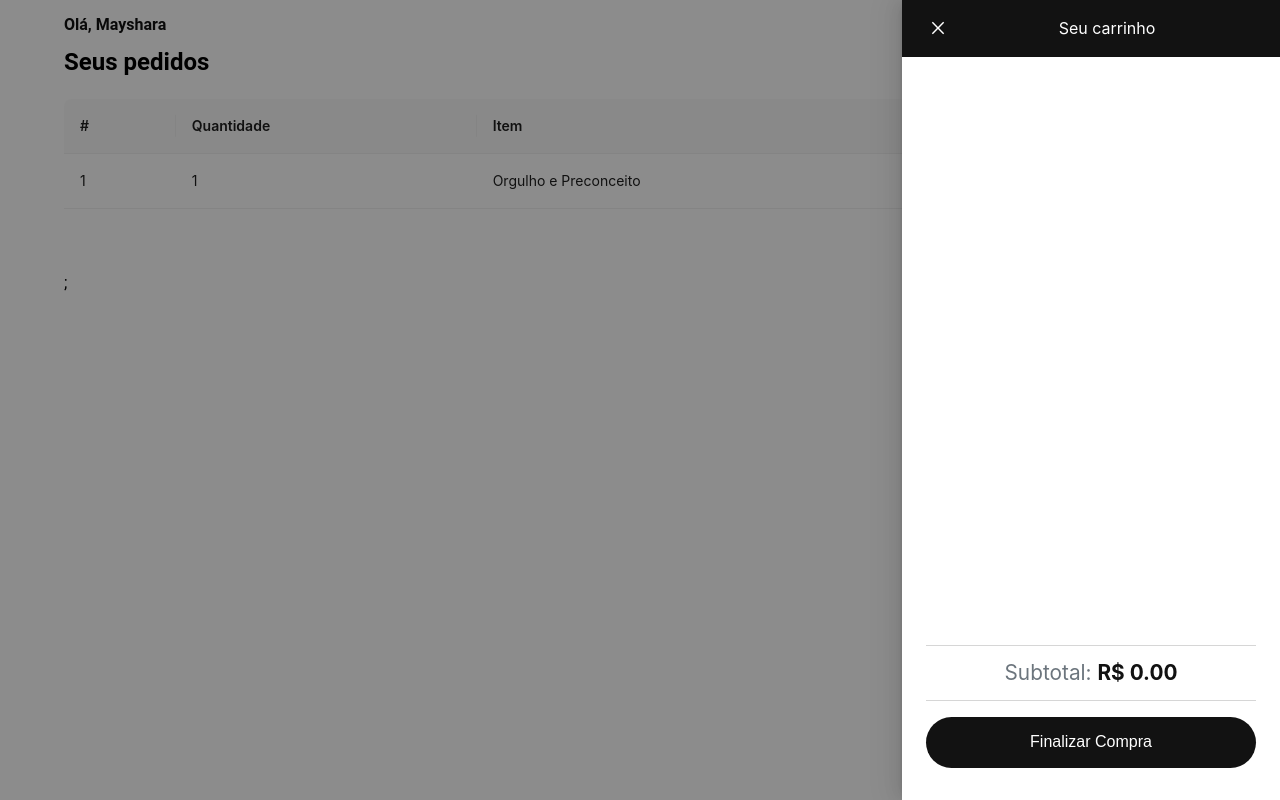
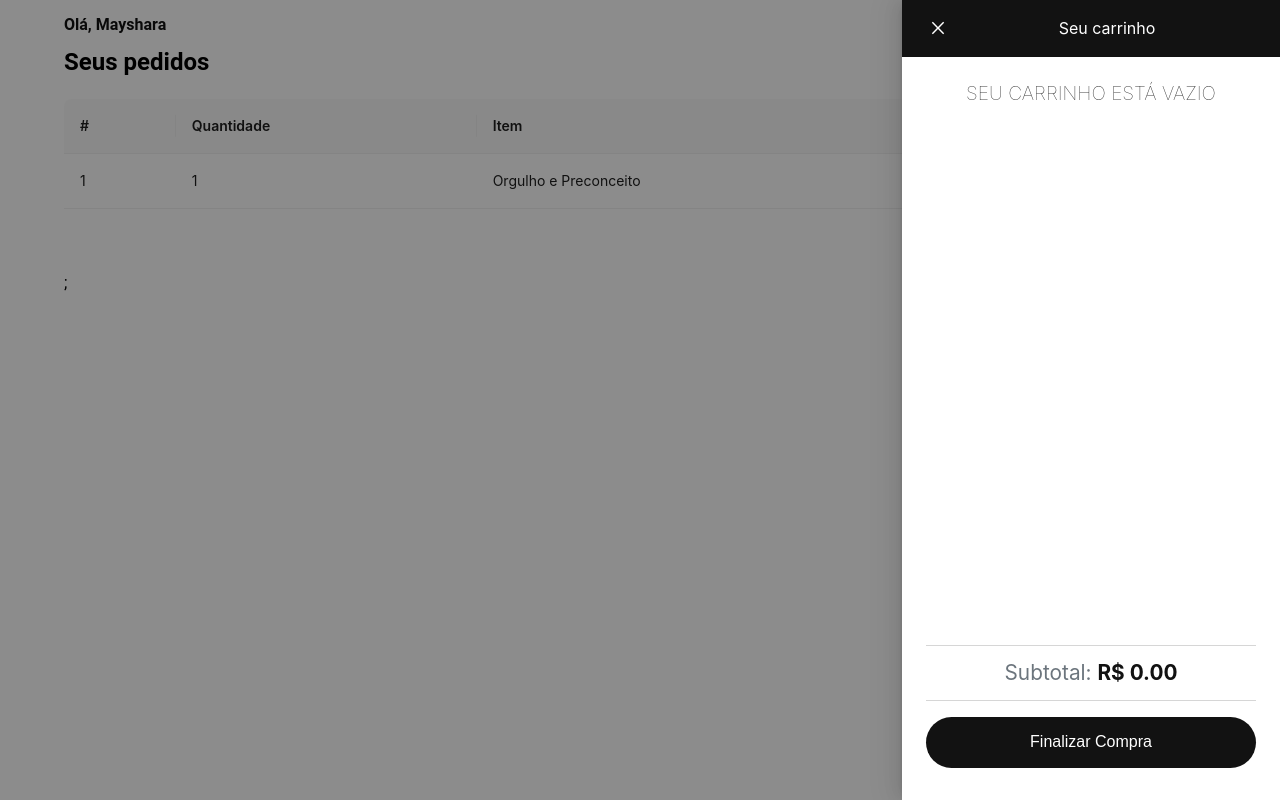
Before and after one commit to MaysharaF/order-project, a React (Create React App) app: page /order-list in a window 1280 px wide. Both pictures are taken after a click on the button "Carrinho". Built offline with nearby package versions, Linux system fonts and the light colour scheme.

Commit message:
style: adicionando validação para caso o carrinho esteja vazio

```diff
--- a/src/components/DrawerCart/index.tsx
+++ b/src/components/DrawerCart/index.tsx
@@ -40,7 +40,10 @@ const DrawerCart: React.FC<IProps> = ({ onClose, open }) => {
     setProductsCart(filteredCartItems);
   };
 
-  const cartTotal = productsCart.reduce((total, product) => total + (product.price * product.quantity), 0);
+  const cartTotal = productsCart.reduce(
+    (total, product) => total + product.price * product.quantity,
+    0
+  );
 
   return (
     <Container
@@ -50,8 +53,9 @@ const DrawerCart: React.FC<IProps> = ({ onClose, open }) => {
       open={open}
     >
       <ProductList>
-       {productsCart.map(product => (
-
+        {productsCart.length !== 0 ? (
+          <>
+            {productsCart.map((product) => (
               <ProductCard key={product.id}>
                 <div className="image-card">
                   <img src={Book1} alt="" />
@@ -62,15 +66,26 @@ const DrawerCart: React.FC<IProps> = ({ onClose, open }) => {
                   <span>R$ {product.price}</span>
                   <span>Quantidade: {product.quantity}</span>
 
-           <span className="remove-item" onClick={() => handleRemoveItem(product.id)}>remover item</span>
+                  <span
+                    className="remove-item"
+                    onClick={() => handleRemoveItem(product.id)}
+                  >
+                    remover item
+                  </span>
                 </div>
               </ProductCard>
             ))}
+          </>
+        ) : (
+          <h3>Seu carrinho está vazio</h3>
+        )}
       </ProductList>
 
       <Content>
         <div className="total-label">
-          <label>Subtotal: <span className="total">R$ {cartTotal.toFixed(2)}</span></label>
+          <label>
+            Subtotal: <span className="total">R$ {cartTotal.toFixed(2)}</span>
+          </label>
         </div>
         <button>Finalizar Compra</button>
       </Content>
--- a/src/components/DrawerCart/styles.ts
+++ b/src/components/DrawerCart/styles.ts
@@ -28,6 +28,13 @@ export const ProductList = styled.div`
   flex-direction: column;
   width: 100%;
   height: 80%;
+
+  h3 {
+    text-align: center;
+    font-weight: lighter;
+    text-transform: uppercase;
+    font-size: 1.2rem;
+  }
 `;
 
 export const ProductCard = styled.div`
```
Lines whose indentation alone changed are shown as unchanged.
